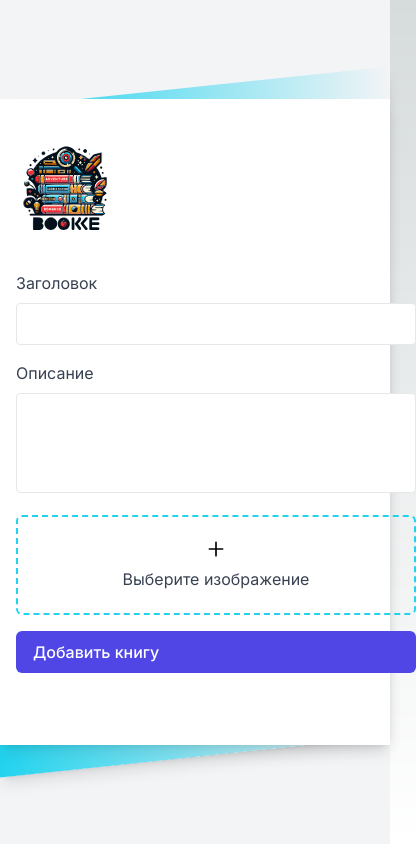
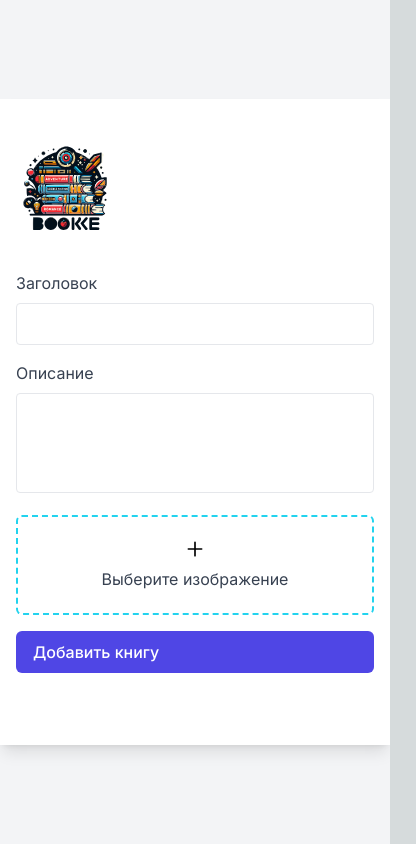
Before and after one commit to Rus7Iv/library-app, a Next.js app in the folder frontend/: page /books/create in a window 390 px wide. Shown: the whole page, 416 px wide, since content can reach past the window. Built offline with nearby package versions, Linux system fonts and the light colour scheme.

Commit message:
frontend | fixed layout in main page and create book page

```diff
--- a/frontend/src/app/books/create/page.tsx
+++ b/frontend/src/app/books/create/page.tsx
@@ -94,9 +94,9 @@ const CreateBook = () => {
   return (
     <div className="min-h-screen bg-gray-100 py-6 flex flex-col justify-center">
       <div className="relative py-3 sm:max-w-3xl sm:mx-auto">
-        <div className="absolute inset-0 bg-gradient-to-r from-cyan-400 to-light-blue-500 shadow-lg transform -skew-y-6 sm:skew-y-0 sm:-rotate-6 sm:rounded-3xl"></div>
+        <div className="absolute inset-0 bg-gradient-to-r from-cyan-400 to-light-blue-500 shadow-lg transform -skew-y-6 sm:skew-y-0 sm:-rotate-6 sm:rounded-3xl md:block hidden" />
         <div className="relative px-4 py-10 bg-white shadow-lg sm:rounded-3xl sm:p-20">
-          <div className="w-[400px] mx-auto">
+          <div className="sm:w-[400px] mx-auto">
             <div>
               <Image src='/logo.svg' alt='logo' width={100} height={100} priority/>
             </div>
--- a/frontend/src/app/page.tsx
+++ b/frontend/src/app/page.tsx
@@ -5,7 +5,7 @@ export default function Home() {
   return (
     <div className="min-h-screen bg-gray-100 py-6 flex flex-col justify-center sm:py-12">
       <div className="relative py-3 sm:max-w-xl sm:mx-auto">
-        <div className="absolute inset-0 bg-gradient-to-r from-cyan-400 to-light-blue-500 shadow-lg transform -skew-y-6 sm:skew-y-0 sm:-rotate-6 sm:rounded-3xl"></div>
+        <div className="absolute inset-0 bg-gradient-to-r from-cyan-400 to-light-blue-500 shadow-lg transform -skew-y-6 sm:skew-y-0 sm:-rotate-6 sm:rounded-3xl md:block hidden" />
         <div className="relative px-4 py-10 bg-white shadow-lg sm:rounded-3xl sm:p-20">
           <div className="max-w-md mx-auto">
             <div>
```
